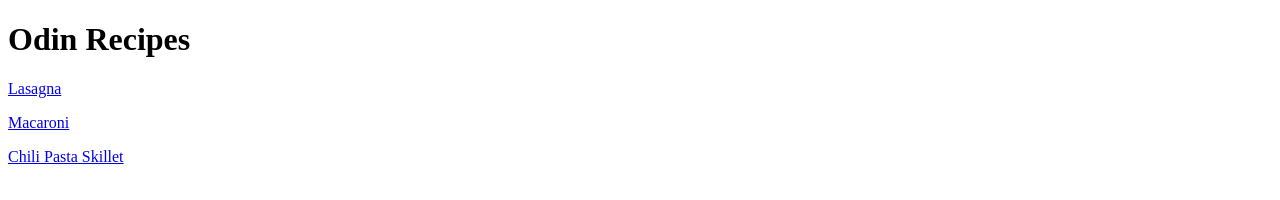
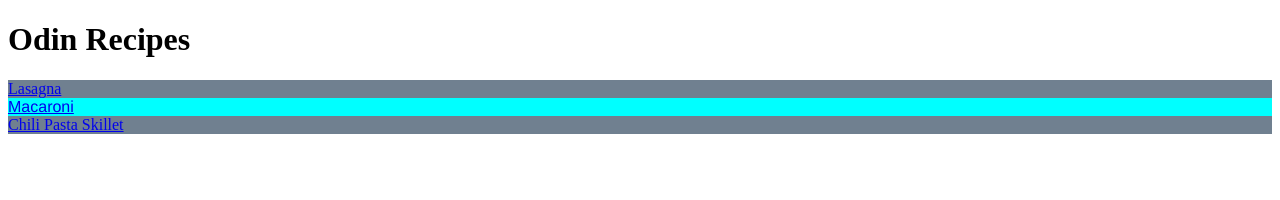
Before and after one commit to bl4ckl4b3l/odin-recipes, a plain HTML site: page index.html in a window 1280 px wide. Drawn offline with Linux system fonts and the light colour scheme.

Commit message:
index.html

```diff
--- a/index.html
+++ b/index.html
@@ -5,11 +5,12 @@
     <meta http-equiv="X-UA-Compatible" content="IE=edge">
     <meta name="viewport" content="width=device-width, initial-scale=1.0">
     <title>Odin Recipes</title>
+    <link rel="stylesheet" href="styles.css">
 </head>
 <body>
     <h1>Odin Recipes</h1>
-<p><a href="./recipes/lasagna.html">Lasagna</a></p>
-<p><a href="./recipes/macaroni.html">Macaroni</a></p>
-<p><a href="./recipes/chilipastaskillet.html">Chili Pasta Skillet</a></p>
+<div><a href="./recipes/lasagna.html">Lasagna</a></div>
+<div id="odd"><a href="./recipes/macaroni.html">Macaroni</a></div>
+<div><a href="./recipes/chilipastaskillet.html">Chili Pasta Skillet</a></div>
 </body>
 </html>
--- /dev/null
+++ b/styles.css
@@ -0,0 +1,16 @@
+/* CSS */
+
+div {
+    color:darkcyan;
+    background-color: slategray;
+}
+
+p {
+    color:black;
+}
+
+#odd {
+    background-color: aqua;
+    font-family: 'Franklin Gothic Medium', 'Arial Narrow', Arial, sans-serif;
+
+}
```
